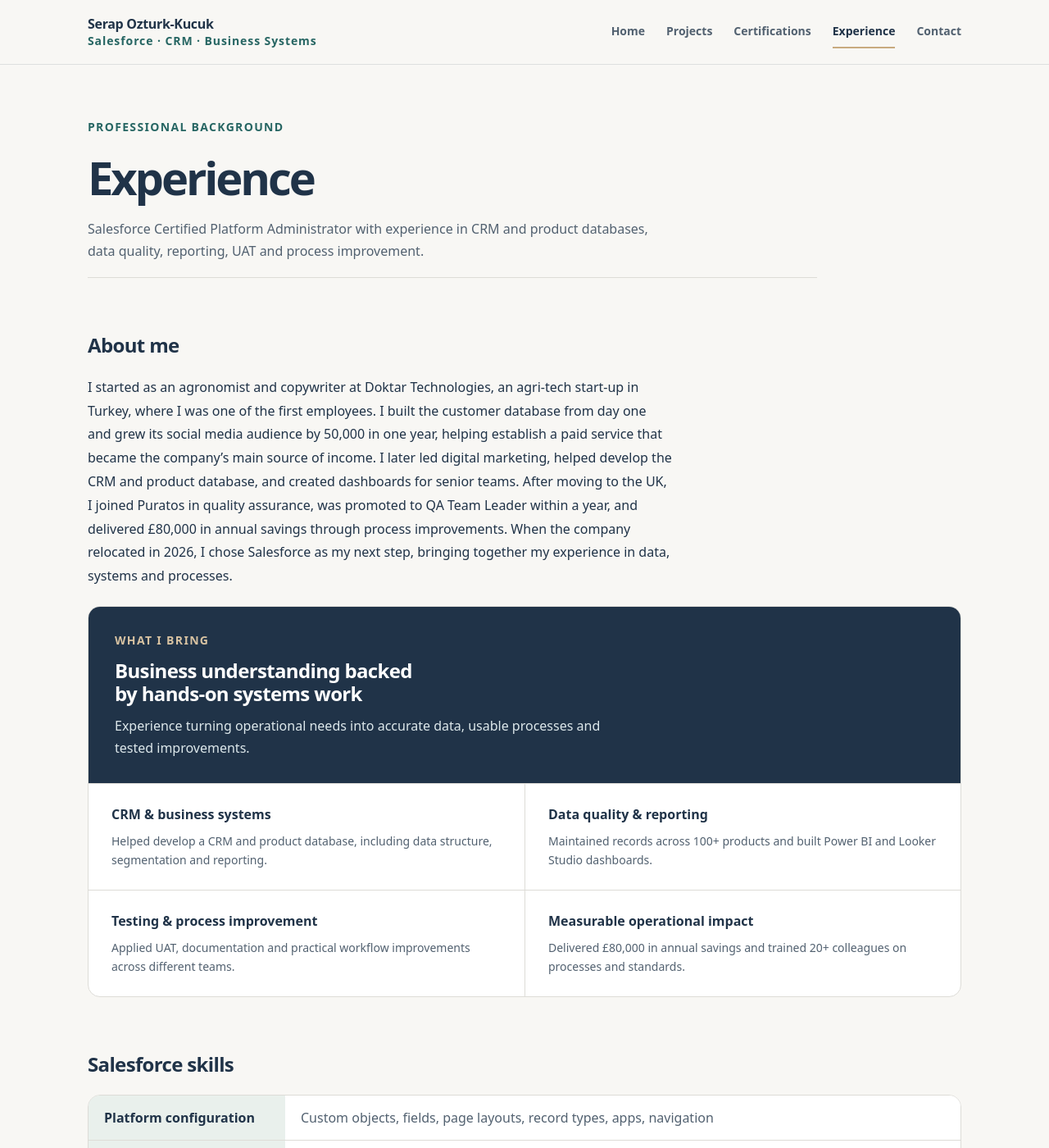
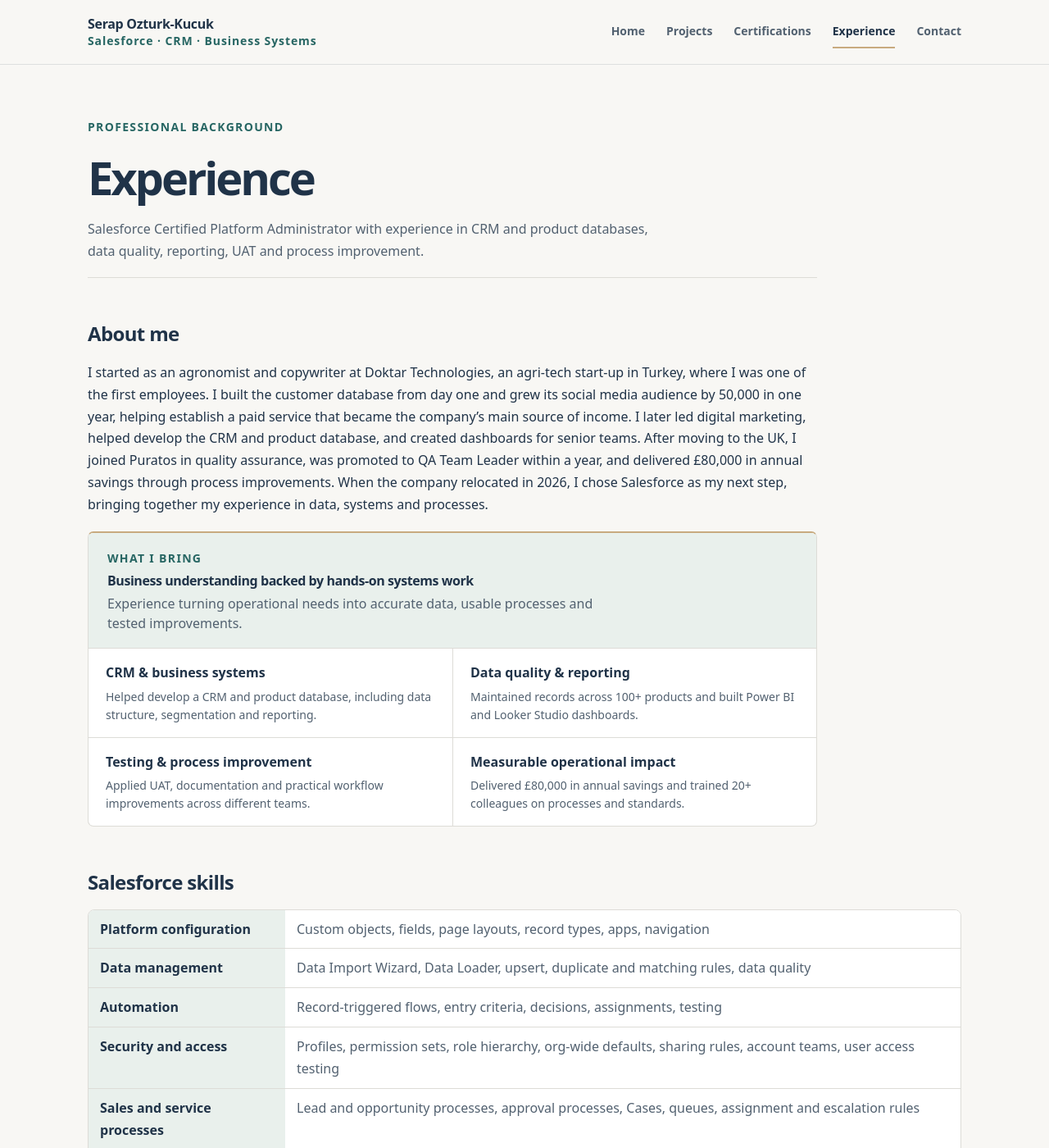
Before and after one commit to serapozturkkucuk/serapozturkkucuk.github.io, a Jekyll site: the page built from about/index.html, in a window 1280 px wide and 1400 px high. Shown: the whole window at 82% size. Built offline with Jekyll 4.4.1, drawn with Linux system fonts in a browser that asks for light colours.

Commit message:
Refine Experience alignment, panel proportions and compact sitewide controls

```diff
--- a/assets/css/style.css
+++ b/assets/css/style.css
@@ -253,3 +253,52 @@ figure.shot figcaption {font-size:var(--fs-small);color:var(--ink-soft)}
 .hero-proof-foot span {font-size:var(--fs-small);color:var(--ink-soft)}
 @media(max-width:900px){.home-hero{grid-template-columns:minmax(0,1fr);gap:30px}.hero-copy h1{max-width:19ch}.hero-proof{grid-template-columns:minmax(0,1fr) minmax(0,1fr);grid-template-rows:auto minmax(0,1fr)}.hero-proof-head{grid-column:1/-1}.hero-proof-media{min-height:220px}.hero-proof-foot{align-content:center}}
 @media(max-width:560px){.home-hero{padding-block:25px 34px}.hero-proof{grid-template-columns:minmax(0,1fr);grid-template-rows:auto auto auto}.hero-proof-media{min-height:235px;max-height:280px}}
+
+
+/* Refinement pass: consistent alignment, smaller controls, understated surfaces */
+:root { --radius: 8px; --shadow: 0 3px 14px rgba(29,48,65,.035); }
+main.wrap { gap: 54px; }
+.block { gap: 18px; }
+.btn { min-height: 39px; padding: 8px 14px; border-radius: 6px; font-weight: 650; }
+.actions,.stack { gap: 8px; }
+.pill { padding: 4px 9px; font-weight: 650; }
+.tags li,.chips li { padding: 5px 9px; border-radius: 5px; }
+.card { box-shadow: var(--shadow); }
+.contact-cta,.experience-detail-card { padding: 19px 21px; }
+.project .txt { padding: 17px 19px 20px; }
+.badge { padding: 17px; gap: 13px; grid-template-columns: 44px minmax(0,1fr); }
+.badge .mark { width: 44px; height: 44px; border-radius: 7px; }
+.facts-box { padding: 17px; gap: 14px; }
+.stats li { padding: 11px 12px; }
+
+/* Keep the biography, headline, and 'What I bring' panel on the same column edges */
+.experience-head,.experience-intro { width: 100%; max-width: 890px; }
+.experience-intro { justify-self: start; gap: 19px; }
+.experience-story { width: 100%; max-width: 100%; line-height: 1.68; }
+.experience-story p { max-width: 100%; }
+.experience-value { width: 100%; border: 1px solid var(--line); border-top: 2px solid var(--champagne); border-radius: 7px; box-shadow: none; }
+.experience-value-heading {
+  padding: 19px 23px 17px;
+  background: var(--teal-soft);
+  color: var(--ink);
+  gap: 6px;
+}
+.experience-value-heading .label { color: var(--teal-ink); }
+.experience-value-heading h3 { font-size: var(--fs-body); font-weight: 750; max-width: none; color: var(--ink); }
+.experience-value-heading p { color: var(--ink-soft); line-height: 1.55; }
+.value-grid li { padding: 16px 21px; gap: 5px; }
+.value-grid strong { font-size: var(--fs-body); font-weight: 700; }
+.value-grid span { line-height: 1.55; }
+.experience-skills dt,.experience-skills dd { padding: 10px 14px; }
+.experience-project > div { padding: 22px; gap: 12px; }
+.experience-project img { min-height: 200px; }
+.experience-jobs > li { padding: 21px; gap: 20px; }
+.case-next-step { padding: 19px; }
+.solution-item { padding: 16px 18px; }
+.showcase-copy { padding: 12px 14px; }
+.hero-proof-head { padding: 12px 16px; }
+.hero-proof-foot { padding: 15px 17px; }
+@media (max-width: 760px) {
+  .experience-head,.experience-intro { max-width: 100%; }
+  .value-grid li { padding: 15px 18px; }
+}
```
